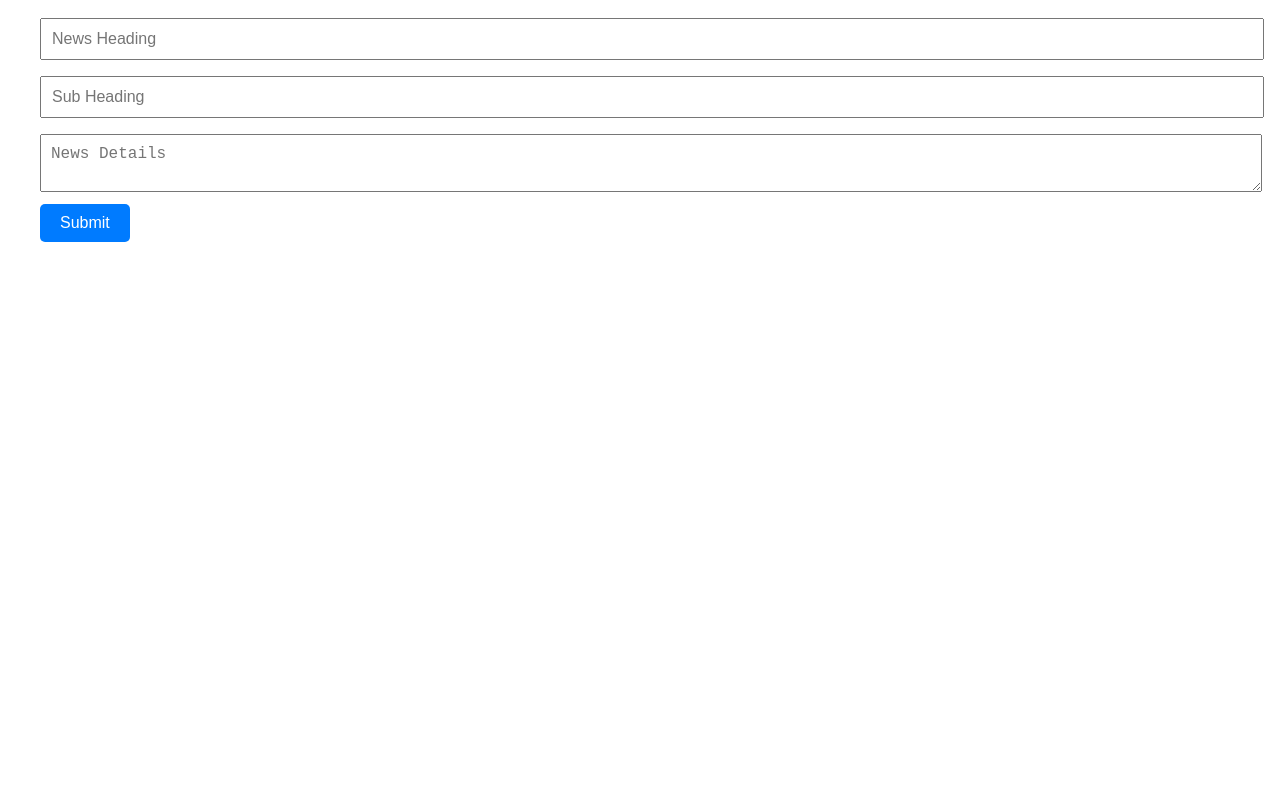
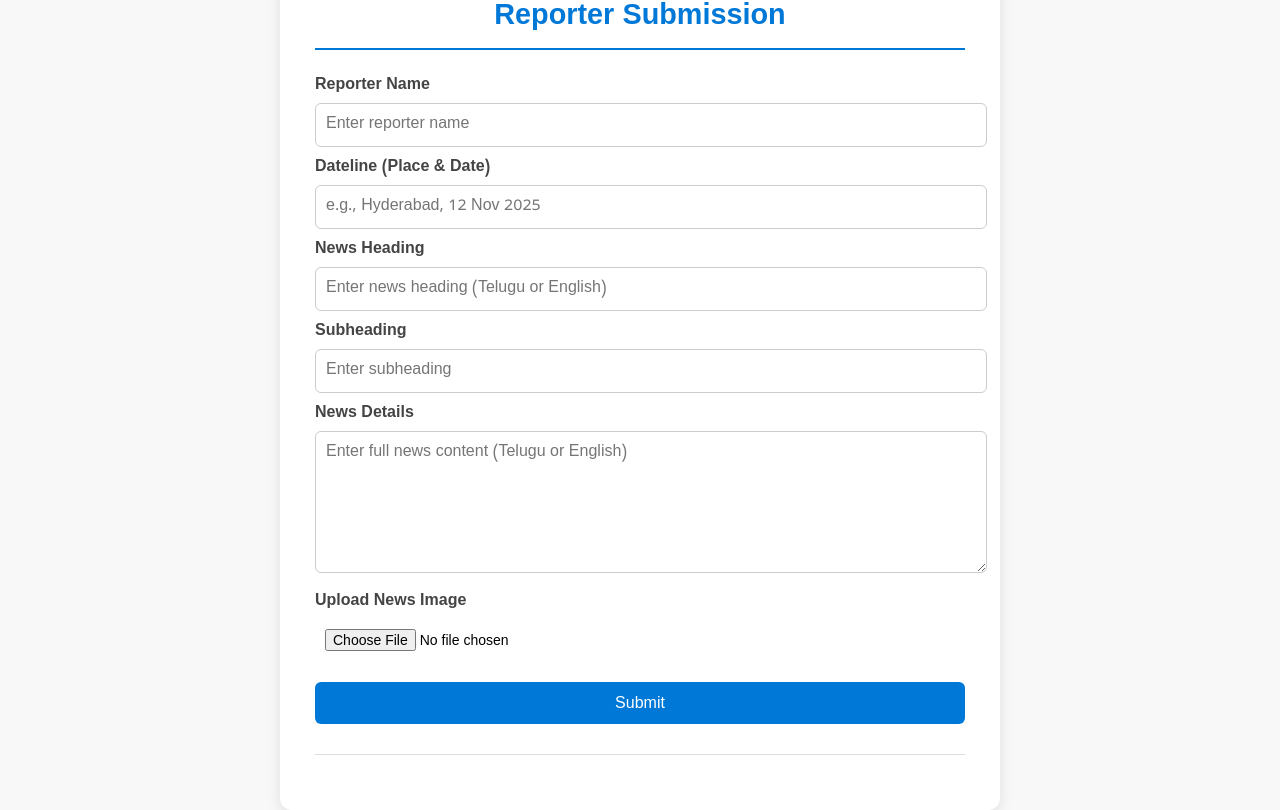
Before and after one commit to tsandeepkumar002-byte/MeeSakshiSpotNews, a plain HTML site: page reporter.html in a window 1280 px wide. Shown: the part 88-898 px from the top of the page. Before the commit the page ends 800 px from the top, so only its background shows below. Drawn offline with Linux system fonts and the light colour scheme.

Commit message:
Add files via upload

```diff
--- a/reporter.html
+++ b/reporter.html
@@ -2,36 +2,197 @@
 <html lang="en">
 <head>
   <meta charset="UTF-8">
-  <title>Reporter Submission</title>
+  <meta name="viewport" content="width=device-width, initial-scale=1.0">
+  <title>Mee Sakshi News Reporter Submission</title>
   <style>
-    body { font-family: Arial, sans-serif; margin: 40px; }
+    body {
+      font-family: 'Noto Sans Telugu', 'Mandali', Arial, sans-serif;
+      background: #f8f8f8;
+      margin: 0;
+      padding: 0;
+      display: flex;
+      justify-content: center;
+      align-items: flex-start;
+      min-height: 100vh;
+    }
+
+    .container {
+      background: white;
+      width: 95%;
+      max-width: 650px;
+      margin-top: 20px;
+      padding: 25px 35px;
+      border-radius: 12px;
+      box-shadow: 0 4px 14px rgba(0,0,0,0.1);
+    }
+
+    .logo {
+      text-align: center;
+      margin-bottom: 15px;
+    }
+
+    .logo img {
+      width: 160px;
+      display: inline-block;
+    }
+
+    h1 {
+      text-align: center;
+      color: #0078d7;
+      margin-bottom: 25px;
+      font-size: 1.8rem;
+      border-bottom: 2px solid #0078d7;
+      padding-bottom: 10px;
+    }
+
+    label {
+      display: block;
+      font-weight: bold;
+      margin-top: 10px;
+      color: #444;
+    }
+
     input, textarea {
       width: 100%;
-      margin: 8px 0;
       padding: 10px;
+      margin-top: 6px;
+      border: 1px solid #ccc;
+      border-radius: 6px;
       font-size: 16px;
+      font-family: inherit;
     }
+
+    textarea {
+      height: 120px;
+      resize: vertical;
+    }
+
+    input[type="file"] {
+      border: none;
+      font-size: 14px;
+    }
+
     button {
-      background-color: #007bff;
+      background: #0078d7;
       color: white;
       border: none;
-      padding: 10px 20px;
+      padding: 12px;
+      border-radius: 6px;
       cursor: pointer;
+      width: 100%;
       font-size: 16px;
-      border-radius: 5px;
+      margin-top: 20px;
     }
-    button:hover { background-color: #0056b3; }
+
+    button:hover {
+      background: #005bb5;
+    }
+
+    .preview {
+      margin-top: 30px;
+      border-top: 1px solid #ddd;
+      padding-top: 20px;
+    }
+
+    .news-preview {
+      text-align: justify;
+      font-size: 17px;
+      line-height: 1.6;
+      font-family: 'Noto Sans Telugu', 'Mandali', Arial, sans-serif;
+    }
+
+    .news-preview img {
+      display: block;
+      width: 100%;
+      max-height: 250px;
+      object-fit: cover;
+      margin: 10px 0;
+      border-radius: 8px;
+    }
+
+    .dateline {
+      color: #555;
+      font-size: 14px;
+      margin-bottom: 10px;
+    }
+
+    .subheading {
+      font-weight: bold;
+      font-size: 18px;
+      color: #333;
+      margin-bottom: 8px;
+    }
+
+    .heading {
+      font-weight: bold;
+      font-size: 22px;
+      color: #000;
+      text-align: center;
+      margin-bottom: 10px;
+    }
   </style>
 </head>
 <body>
-  <h1>Reporter Submission</h1>
 
-  <input type="text" id="heading" placeholder="News Heading">
-  <input type="text" id="subheading" placeholder="Sub Heading">
-  <textarea id="details" placeholder="News Details"></textarea>
-  <br>
-  <button onclick="submitNews()">Submit</button>
+  <div class="container">
+    <div class="logo">
+      <img src="logo.png" alt="Mee Sakshi Logo">
+    </div>
+
+    <h1>Reporter Submission</h1>
+
+    <label for="reporter">Reporter Name</label>
+    <input type="text" id="reporter" placeholder="Enter reporter name">
+
+    <label for="dateline">Dateline (Place & Date)</label>
+    <input type="text" id="dateline" placeholder="e.g., Hyderabad, 12 Nov 2025">
+
+    <label for="heading">News Heading</label>
+    <input type="text" id="heading" placeholder="Enter news heading (Telugu or English)">
+
+    <label for="subheading">Subheading</label>
+    <input type="text" id="subheading" placeholder="Enter subheading">
+
+    <label for="details">News Details</label>
+    <textarea id="details" placeholder="Enter full news content (Telugu or English)"></textarea>
+
+    <label for="image">Upload News Image</label>
+    <input type="file" id="image" accept="image/*" onchange="previewImage(event)">
+
+    <button onclick="submitNews()">Submit</button>
+
+    <!-- Preview Section -->
+    <div class="preview" id="preview">
+      <div class="heading" id="prevHeading"></div>
+      <div class="subheading" id="prevSubheading"></div>
+      <div class="dateline" id="prevDateline"></div>
+      <img id="prevImage" style="display:none;">
+      <div class="news-preview" id="prevDetails"></div>
+    </div>
+  </div>
 
   <script src="api.js"></script>
+  <script>
+    function previewImage(event) {
+      const image = document.getElementById('prevImage');
+      image.src = URL.createObjectURL(event.target.files[0]);
+      image.style.display = 'block';
+    }
+
+    // Live text preview
+    document.getElementById('heading').addEventListener('input', e => {
+      document.getElementById('prevHeading').textContent = e.target.value;
+    });
+    document.getElementById('subheading').addEventListener('input', e => {
+      document.getElementById('prevSubheading').textContent = e.target.value;
+    });
+    document.getElementById('dateline').addEventListener('input', e => {
+      document.getElementById('prevDateline').textContent = e.target.value;
+    });
+    document.getElementById('details').addEventListener('input', e => {
+      document.getElementById('prevDetails').textContent = e.target.value;
+    });
+  </script>
+
 </body>
 </html>
```
